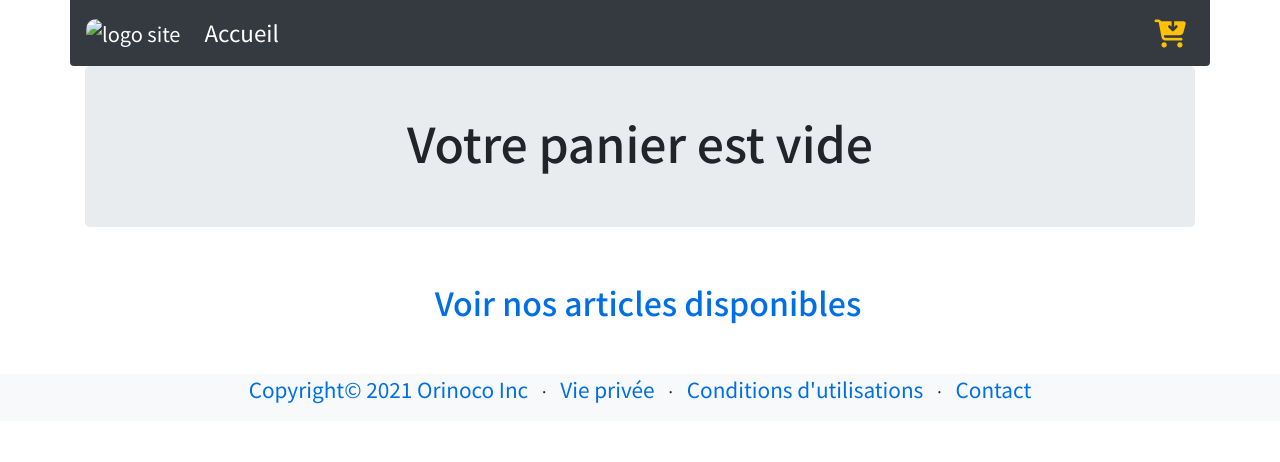
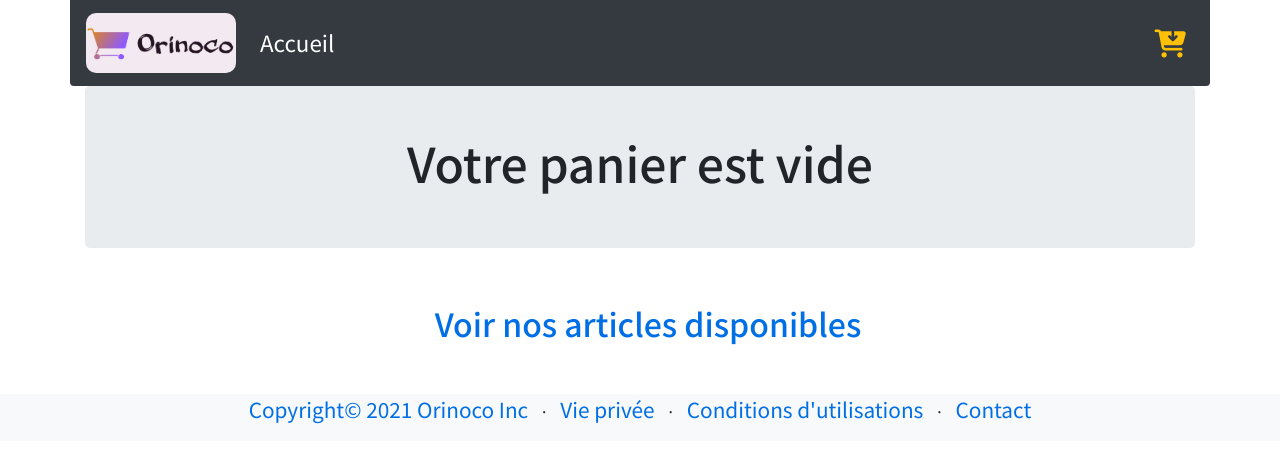
Before and after one commit to Ticy-Phenyl/P05_Orinoco, a website: page front/cart.html in a window 1280 px wide. Drawn offline with nearby package versions, Linux system fonts and the light colour scheme.

Commit message:
Add files via upload

```diff
--- a/front/cart.html
+++ b/front/cart.html
@@ -6,7 +6,7 @@
     <meta charset="utf-8">
     <meta name="viewport" content="width=device-width, initial-scale=1, shrink-to-fit=no">
 
-    <link rel="icon" type="image/png" sizes="32x32" href="/favicon-32x32.png">
+    <link rel="icon" type="image/png" sizes="32x32" href="../images/favicon-32x32.png">
     <link rel="preconnect" href="https://fonts.gstatic.com">
     <link href="https://fonts.googleapis.com/css2?family=Noto+Sans+JP:wght@400;500&display=swap" rel="stylesheet">
 
@@ -19,7 +19,7 @@
     <header class="container">
         <div class="row">
             <nav class="col navbar navbar-expand-lg navbar-dark bg-dark rounded-bottom">
-                <a class="navbar-brand" href="index.html"><img src="images/orinoco_logo.png" width="150" height="60"
+                <a class="navbar-brand" href="index.html"><img src="../images/orinoco_logo.png" width="150" height="60"
                         alt="logo site"></a>
 
                 <button class="navbar-toggler" type="button" data-toggle="collapse" data-target="#navbarContent"
```
Also changed, not shown: front/orderSent.html (+2 -2 lines), front/product.html (+2 -2 lines).
